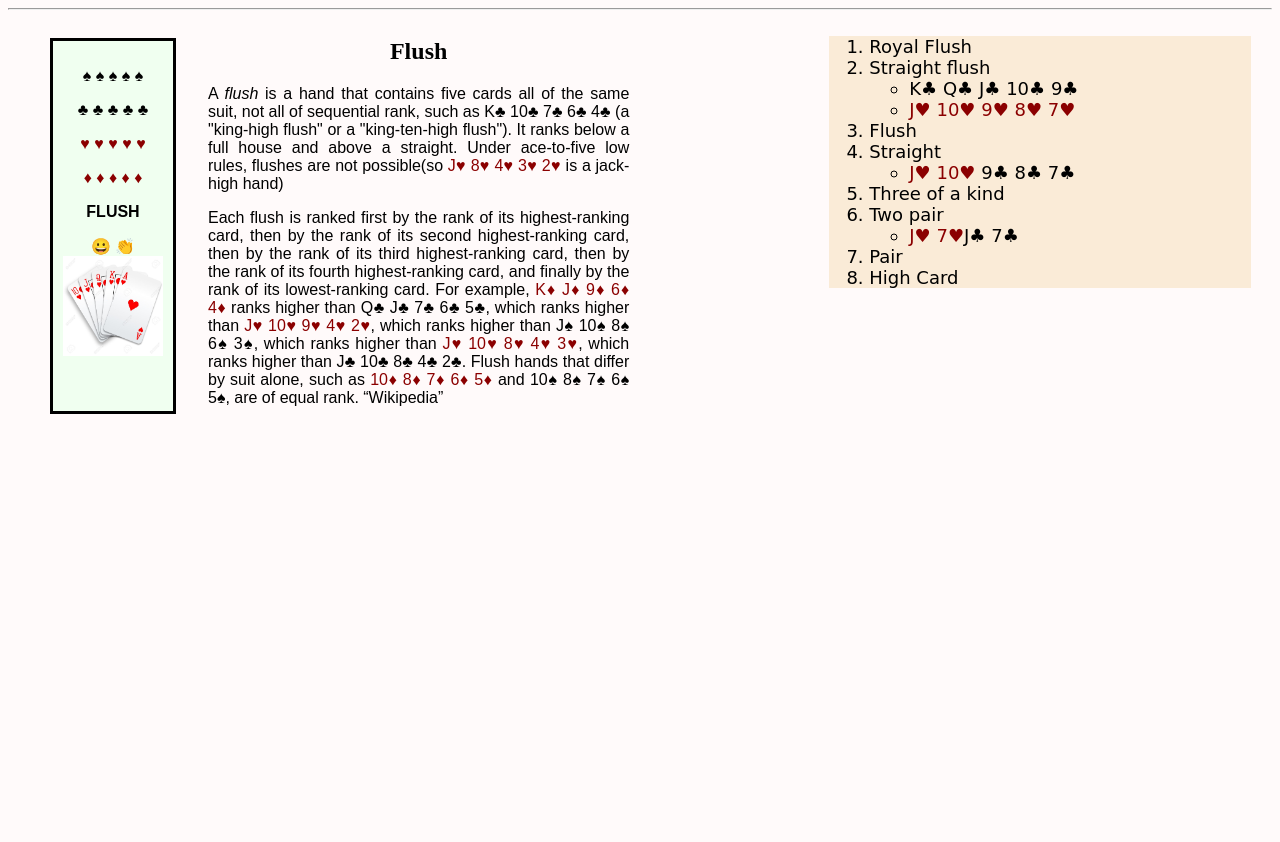
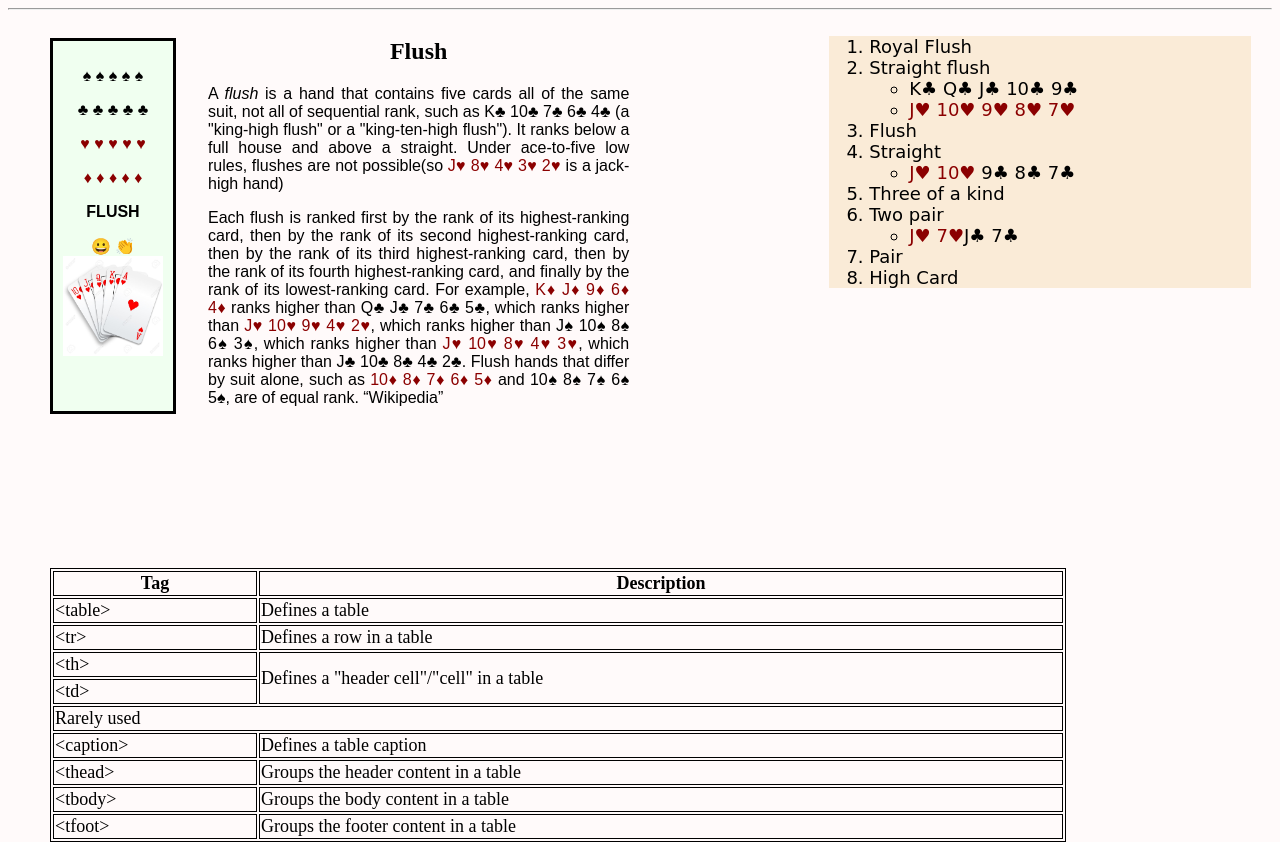
Before and after one commit to Hashlemon/if-html, a plain HTML site: page index.html in a window 1280 px wide. Before the commit the page ends 800 px from the top, so only its background shows below. Drawn offline with Linux system fonts and the light colour scheme; a web font is replaced by a local one.

Commit message:
ADD Table

```diff
--- a/index.html
+++ b/index.html
@@ -15,17 +15,18 @@
         h1  {
             text-align: center;
         }
+        /* Text and List */
         .lorem, .hands {
                         float: left;
                         width: 33.33%;
                         padding-left: 200px;
                         text-align: justify;
         }
-
+        /*  Red Cards */
         .diams, .hearts {color: darkred;}
-
+        /*  Black Cards */
         .clubs, .spades,{color: black;}
-
+        /* Box with 4 flushes */
         #flush {
                         background-color: honeydew;
                         padding: 10px;
@@ -38,12 +39,37 @@
                         left: 50px;
                         text-align:center;
                 }
+        /* Poker combos. Nice google font Akaya Telivigala */
         ol {
             background-color: antiquewhite;
             font-family: 'Akaya Telivigala', cursive;
             font-size: large;
 
         }
+        table , th, td{
+            border: 1px solid black;
+        }
+        th {
+            text-align: center;
+
+        }
+        #tag {
+            width: 200px;
+        }
+        #descr {
+            width: 800px;
+        }
+        /* Table Box pos*/
+        .table {
+            float: left;
+            margin-top: 550px;
+            position: absolute;
+            left: 50px;
+            font-family: "Times New Roman", Times, serif;
+            font-size: large;
+        }
+
+
     </style>
 </head>
 <body>
@@ -111,6 +137,50 @@
     </ol>
 
 </div>
+<div class="table">
+<table>
+    <tr>
+        <th id="tag">Tag</th>
+        <th id="descr">Description</th>
+        </tr>
+    <tr>
+        <td>&#60;table&#62;</td>
+        <td>Defines a table</td>
+    </tr>
+    <tr>
+        <td>&#60;tr&#62;</td>
+        <td>Defines a row in a table</td>
+    </tr>
+    <tr>
+        <td>&#60;th&#62;</td>
+        <td rowspan="2">Defines a "header cell"/"cell" in a table</td>
+    </tr>
+    <tr>
+        <td>&#60;td&#62;</td>
+    </tr>
+    <tr>
+    <td colspan="2">Rarely used</td>
+</tr>
+    <tr>
+    <td>&#60;caption&#62;</td>
+    <td>Defines a table caption</td>
+
+</tr><tr>
+    <td>&#60;thead&#62;</td>
+    <td>Groups the header content in a table</td>
+
+</tr><tr>
+    <td>&#60;tbody&#62;</td>
+    <td>Groups the body content in a table</td>
+
+</tr><tr>
+    <td>&#60;tfoot&#62;</td>
+    <td>Groups the footer content in a table</td>
+
+
+</tr>
+</table>
+</div>
 
 </body>
 </html>
```
